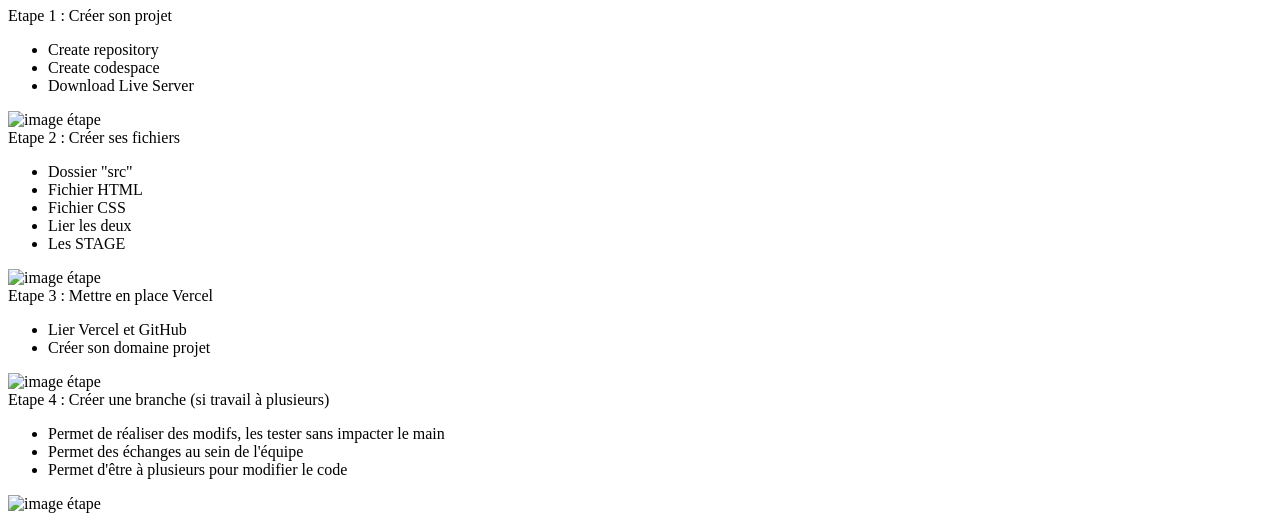
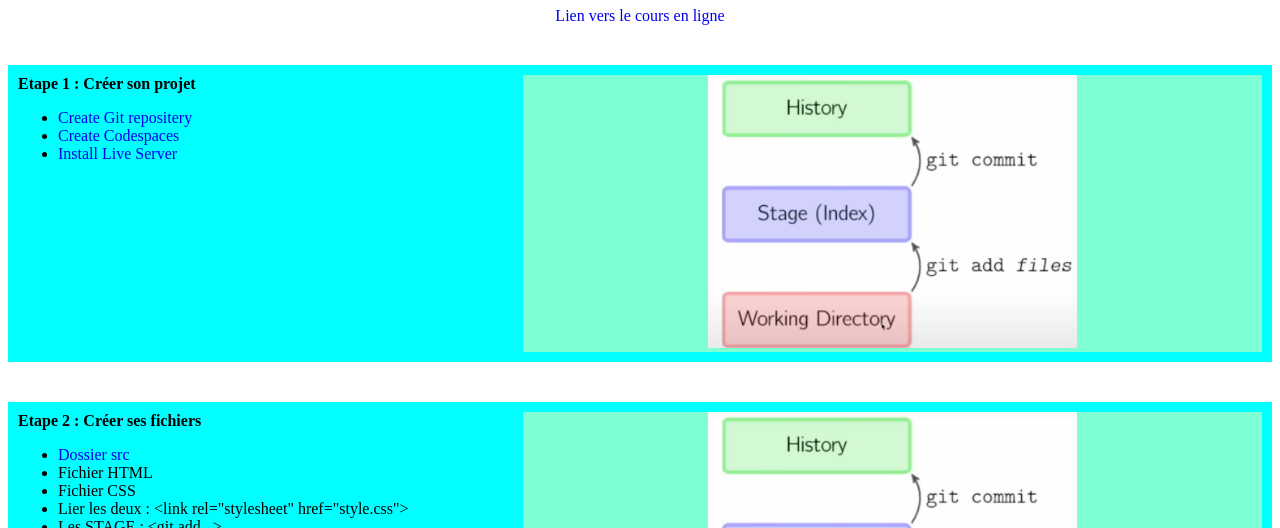
Before and after one commit to GillesCob/using-github, a plain HTML site: page src/index.html in a window 1280 px wide. Shown: the part 73-601 px from the top of the page. Drawn offline with Linux system fonts and the light colour scheme.

Commit message:
mises à jour d'infos dans le html + quelques mises en forme en css

```diff
--- a/src/index.html
+++ b/src/index.html
@@ -6,10 +6,16 @@
 
     <link rel="stylesheet" href="style.css">
 
-    <title>Document</title>
+    <title>GitHub Introduction</title>
 </head>
 <body>
     <h1>Initialisation du projet</h1>
+
+    <div class="ytb_link">
+        <a href="https://youtu.be/dX8396ZmSPk?si=t6uoQO7rqsV1BEfo&t=24778", target="_blank">Lien vers le cours en ligne</a>
+    </div>
+
+
     <div class="step">
         <div class="step_text">
             <div class="step_title">
@@ -18,9 +24,9 @@
 
             <div class="step_list">
                 <ul>
-                    <li>Create repository</li>
-                    <li>Create codespace</li>
-                    <li>Download Live Server</li>
+                    <li><a href="https://youtu.be/dX8396ZmSPk?feature=shared&t=25152", target="_blank">Create Git repositery</a></li>
+                    <li><a href="https://youtu.be/dX8396ZmSPk?feature=shared&t=25597", target="_blank">Create Codespaces</a></li>
+                    <li><a href="https://youtu.be/dX8396ZmSPk?feature=shared", target="_blank">Install Live Server</a></li>
                 </ul>
             </div>
         </div>
@@ -37,11 +43,18 @@
             </div>
             <div class="step_list">
                 <ul>
-                    <li>Dossier "src"</li>
+                    <li><a href="https://youtu.be/dX8396ZmSPk?feature=shared&t=25768", target="_blank">Dossier src</a></li>
                     <li>Fichier HTML</li>
                     <li>Fichier CSS</li>
-                    <li>Lier les deux</li>
-                    <li>Les STAGE</li>
+                    <li>
+                        Lier les deux :
+                        &lt;link rel="stylesheet" href="style.css"&gt;
+                    </li>
+
+                    <li>
+                        Les STAGE :
+                        &lt;git add . &gt;
+                    </li>
                 </ul>
             </div>
         </div>
@@ -195,8 +208,9 @@
         <div class="step_image">
             <img src="images/image1.png" alt="image étape" id="step_image">
         </div>
+
+
     </div>
-
 
 </body>
 </html>
--- a/src/style.css
+++ b/src/style.css
@@ -0,0 +1,44 @@
+body {
+    font-size: 16px;
+}
+
+h1 {
+    font-size: 2rem;
+}
+
+.step{
+    background-color: aqua;
+    margin-top: 40px;
+    padding: 10px;
+    display: flex;
+}
+
+.step_text{
+    width: 50%;
+}
+
+.step_title{
+    font-weight: 800;
+}
+
+.step_image{
+    background-color: aquamarine;
+    text-align: center;
+}
+
+#step_image{
+    width: 50%;
+}
+
+.ytb_link{
+    text-align: center;
+    margin-top: 10px;
+}
+
+a{
+    text-decoration: none;
+}
+
+a:hover{
+    color: brown;
+}
```
Also changed, not shown: src/index2.html (deleted, +0 -1 lines), src/images/image1.png (added).
